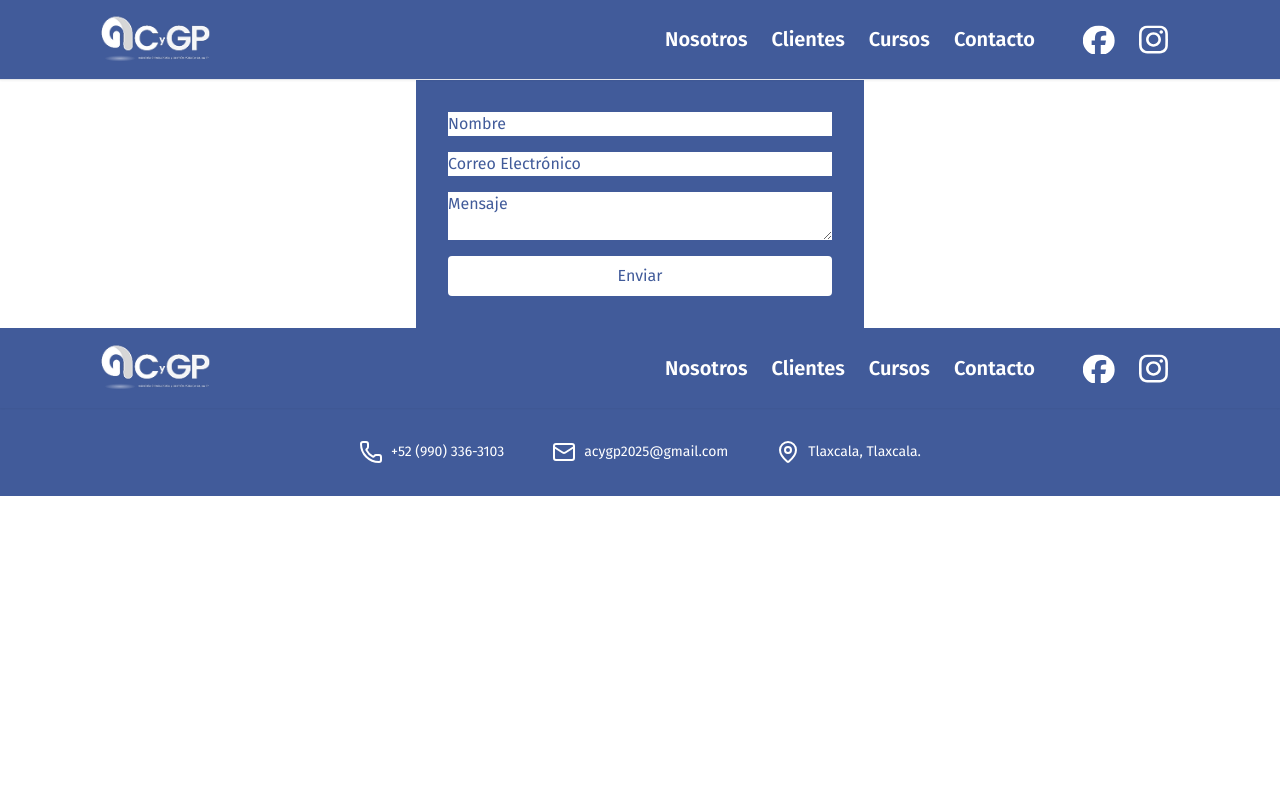
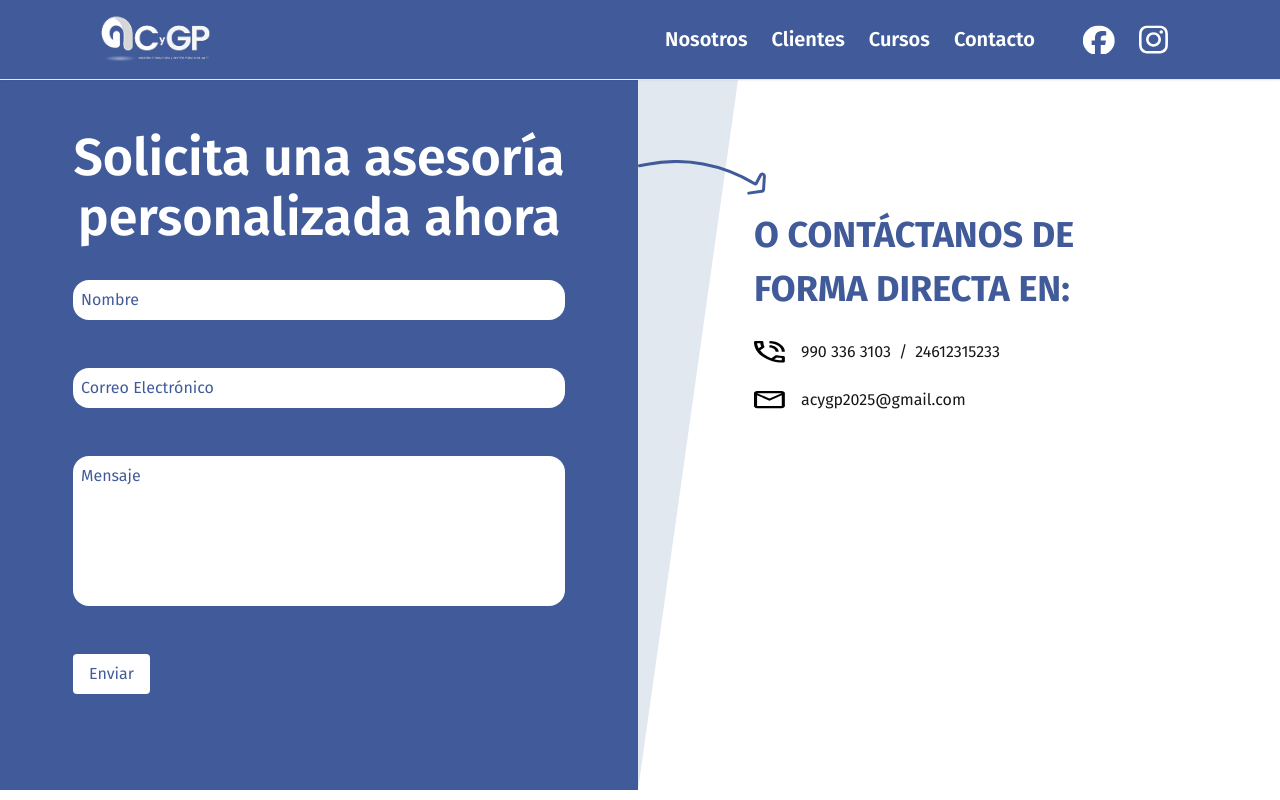
Before and after one commit to figuitiko/acygp, a Next.js app: page /contact in a window 1280 px wide. Shown: the top 800 px of the page. Built offline with nearby package versions, Linux system fonts and the light colour scheme.

Commit message:
feat: add contact page components and update layout

```diff
--- a/src/app/contact/page.tsx
+++ b/src/app/contact/page.tsx
@@ -1,8 +1,13 @@
-import { ContactForm } from "@/components/contact/contact-form";
+import { HeroContact } from "@/components/contact/hero-contact";
+import { MainWrapper } from "@/components/share/main-wrapper";
 import React from "react";
 
 const ContactPage = () => {
-  return <ContactForm />;
+  return (
+    <MainWrapper>
+      <HeroContact />
+    </MainWrapper>
+  );
 };
 
 export default ContactPage;
--- /dev/null
+++ b/src/components/clients/client-list.tsx
@@ -0,0 +1,15 @@
+import { CLIENTS } from "@/app/clients/constants";
+import React from "react";
+import { ClientBox } from "./client-box";
+
+export const ClientList = () => {
+  return (
+    <section className="flex flex-col gap-12 mt-12">
+      <div className="flex flex-col gap-4">
+        {CLIENTS.map((item) => (
+          <ClientBox key={item.clientName} {...item} />
+        ))}
+      </div>
+    </section>
+  );
+};
--- /dev/null
+++ b/src/components/contact/arrow-contact.tsx
@@ -0,0 +1,10 @@
+export const ArrowContact = () => (
+  <svg xmlns="http://www.w3.org/2000/svg" width={128} height={35} fill="none">
+    <path
+      stroke="#415B9A"
+      strokeLinecap="round"
+      strokeWidth={3}
+      d="m1.5 5.79 8.218-1.583a149.906 149.906 0 0 1 107.054 19.612 1 1 0 0 0 1.406-.379l4.475-8.361c1.015-1.896 3.898-1.073 3.759 1.073l-.867 13.354a2 2 0 0 1-1.73 1.852l-13.111 1.76"
+    />
+  </svg>
+);
--- a/src/components/contact/contact-form.tsx
+++ b/src/components/contact/contact-form.tsx
@@ -82,11 +82,17 @@ export const ContactForm = () => {
   };
 
   return (
-    <div className="w-full max-w-md mx-auto bg-main p-8 text-white">
-      <form action={formAction} className="flex flex-col gap-4 text-main">
+    <div className=" bg-main flex flex-col items-center p-12 text-white flex-1 ">
+      <h2 className="text-[52px] text-center font-semibold leading-[60px] mb-8">
+        Solicita una asesoría personalizada ahora
+      </h2>
+      <form
+        action={formAction}
+        className="flex flex-col gap-12 text-main max-w-[492px] w-full"
+      >
         <fieldset className="flex flex-col">
           <input
-            className="placeholder:text-main"
+            className="placeholder:text-main rounded-2xl p-2"
             type="text"
             id="name"
             name="name"
@@ -104,7 +110,7 @@ export const ContactForm = () => {
 
         <fieldset className="flex flex-col">
           <input
-            className="placeholder:text-main"
+            className="placeholder:text-main rounded-2xl p-2"
             type="email"
             id="email"
             name="email"
@@ -122,7 +128,7 @@ export const ContactForm = () => {
 
         <fieldset className="flex flex-col">
           <textarea
-            className="placeholder:text-main"
+            className="placeholder:text-main rounded-2xl p-2 h-[150px]  resize-none"
             onChange={handleOnChange}
             id="message"
             name="message"
@@ -145,7 +151,7 @@ export const ContactForm = () => {
             !!errorContactFormData.name ||
             !!errorContactFormData.message
           }
-          className="bg-white text-main px-4 py-2 rounded disabled:opacity-50"
+          className="bg-white text-main px-4 py-2 rounded disabled:opacity-50 w-fit"
         >
           {isPending ? "Enviando..." : "Enviar"}
         </button>
--- /dev/null
+++ b/src/components/contact/envelope-icon.tsx
@@ -0,0 +1,8 @@
+export const EnvelopeIcon = () => (
+  <svg xmlns="http://www.w3.org/2000/svg" width={31} height={18} fill="none">
+    <path
+      fill="#000"
+      d="M30.866 2.152C30.866.97 29.477 0 27.78 0H3.087C1.389 0 0 .969 0 2.152v12.915c0 1.184 1.389 2.152 3.087 2.152h24.692c1.698 0 3.087-.968 3.087-2.152V2.152Zm-3.087 0L15.433 7.534 3.087 2.152h24.692Zm0 12.915H3.087V4.305l12.346 5.381L27.78 4.305v10.762Z"
+    />
+  </svg>
+);
--- /dev/null
+++ b/src/components/contact/hero-contact.tsx
@@ -0,0 +1,58 @@
+import React from "react";
+import { ContactForm } from "./contact-form";
+import { ArrowContact } from "./arrow-contact";
+import Image from "next/image";
+import { PhoneIcon } from "./phone-icon";
+import { EnvelopeIcon } from "./envelope-icon";
+
+export const HeroContact = () => {
+  return (
+    <section className="flex flex-col">
+      <div className="flex flex-col md:flex-row">
+        <ContactForm />
+        <div className="relative ">
+          <div className="w-0 h-0 border-l-[100px] border-l-transparent border-r-[0px] rotate-180 border-r-transparent border-b-[710px] border-b-slate-200 hidden md:block" />
+          <div className="absolute top-20 hidden md:block">
+            <ArrowContact />
+          </div>
+        </div>
+        <div className="flex-1 flex  flex-col mt-12 md:mt-32 ">
+          <div className="max-w-[458px] flex flex-col gap-6 px-4 ">
+            <h1 className="text-main text-[36px] font-bold">
+              O CONTÁCTANOS DE FORMA DIRECTA EN:
+            </h1>
+            <div className="flex gap-4 items-center">
+              <PhoneIcon />
+              <div className="flex gap-2">
+                <a href="tel:+529903363103" className="hover:underline">
+                  990 336 3103
+                </a>
+                /
+                <a href="tel:+5224612315233" className="hover:underline">
+                  24612315233
+                </a>
+              </div>
+            </div>
+            <div className="flex gap-4 items-center">
+              <EnvelopeIcon />
+              <a href="mailto:acygp2025@gmail.com" className="hover:underline">
+                acygp2025@gmail.com
+              </a>
+            </div>
+          </div>
+        </div>
+      </div>
+      <div className="w-full items-center flex justify-center mt-8 px-16">
+        <picture className="max-w-6xl w-full">
+          <Image
+            src="/images/contact/img-contact.webp"
+            alt="Contacto"
+            width={800}
+            height={400}
+            className="w-full h-auto max-w-6xl  object-cover"
+          />
+        </picture>
+      </div>
+    </section>
+  );
+};
--- /dev/null
+++ b/src/components/contact/phone-icon.tsx
@@ -0,0 +1,8 @@
+export const PhoneIcon = () => (
+  <svg xmlns="http://www.w3.org/2000/svg" width={31} height={22} fill="none">
+    <path
+      fill="#000"
+      d="M29.13 21.524c-4.012 0-7.787-.529-11.324-1.587-3.537-1.058-6.623-2.507-9.259-4.346-2.635-1.838-4.719-3.99-6.25-6.457C.767 6.667.002 4.026.003 1.212-.023.889.13.606.466.364.8.12 1.212 0 1.7 0H7.72c.463 0 .861.121 1.196.364.334.242.501.534.501.874 0 .789.077 1.533.232 2.233.154.7.398 1.363.733 1.99a.642.642 0 0 1 .077.606c-.077.206-.232.399-.463.579l-3.858 2.69c1.106 1.579 2.675 3.076 4.707 4.493a28.009 28.009 0 0 0 6.558 3.39l3.858-2.69c.231-.162.501-.27.81-.323.309-.054.617-.036.926.054a27.345 27.345 0 0 0 6.096.673c.488 0 .906.125 1.254.376s.521.556.52.915v4.116c0 .323-.167.601-.501.835-.335.233-.746.35-1.235.35Zm-8.873-3.228c1.157.305 2.366.547 3.626.726 1.26.18 2.56.296 3.897.35v-2.314a39.68 39.68 0 0 1-2.45-.188 23.32 23.32 0 0 1-2.488-.404l-2.585 1.83Zm7.523-7.534c0-2.403-1.196-4.44-3.588-6.107-2.392-1.669-5.311-2.503-8.758-2.503V0c2.135 0 4.141.283 6.019.848 1.877.565 3.51 1.332 4.9 2.3 1.388.969 2.488 2.108 3.299 3.417.81 1.31 1.215 2.708 1.214 4.197H27.78Zm-6.173 0c0-1.184-.604-2.197-1.813-3.04s-2.662-1.265-4.36-1.265V4.305c2.572 0 4.759.628 6.559 1.883 1.8 1.256 2.7 2.78 2.7 4.574h-3.086ZM4.632 7.345l2.546-1.802c-.205-.52-.38-1.068-.521-1.642a11.247 11.247 0 0 1-.289-1.749h-3.24c.051.861.205 1.722.463 2.583.257.861.604 1.731 1.041 2.61Z"
+    />
+  </svg>
+);
--- a/src/components/share/main-wrapper-spacer.tsx
+++ b/src/components/share/main-wrapper-spacer.tsx
@@ -6,7 +6,7 @@ export const MainWrapperSpacer = ({
   children: React.ReactNode;
 }) => {
   return (
-    <main className="flex flex-col max-w-[1280px] mx-auto my-12 gap-16">
+    <main className="flex flex-col max-w-[1280px] mx-auto my-12 gap-16 min-h-[calc(100vh-220px)]">
       {children}
     </main>
   );
```
Also changed, not shown: public/images/contact/img-contact.webp (added).
